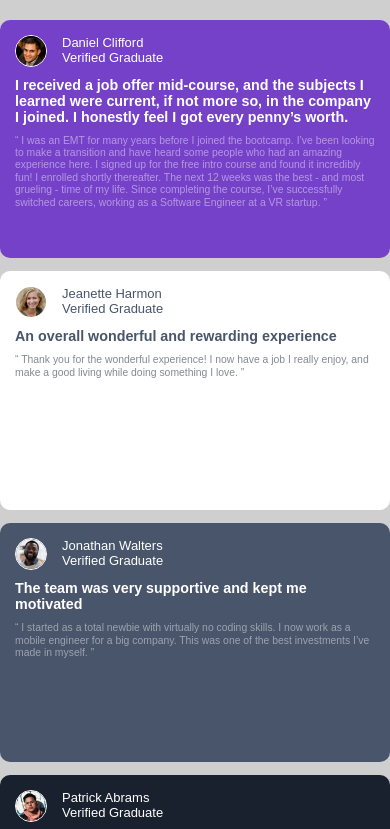
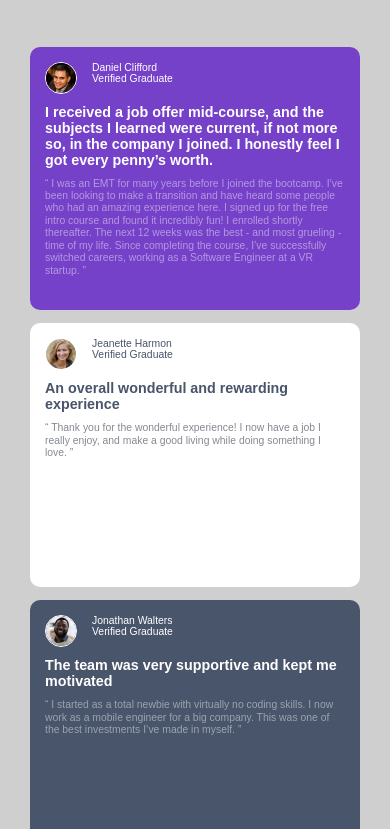
Before and after one commit to KaueACLima/projeto-testimonials-grid-section-main, a plain HTML site: page index.html in a window 390 px wide. Shown: the top 829 px of the page. Drawn offline with Linux system fonts and the light colour scheme.

Commit message:
Update CSS/index.css

```diff
--- a/index.html
+++ b/index.html
@@ -3,7 +3,7 @@
 
 <head>
   <meta charset="UTF-8">
-  <meta name-witness="viewport" content="width=device-width, initial-scale=1.0">
+  <meta name="viewport" content="width=device-width, initial-scale=1.0">
 
   <link rel="icon" type="image/png" sizes="32x32" href="./images/favicon-32x32.png">
 
@@ -19,7 +19,7 @@
 
   <main class="testimonials-content">
 
-    <article class=" area-daniel testimonial">
+    <article class="area-daniel testimonial">
 
       <div class="witness-information">
 
--- a/src/css/index.css
+++ b/src/css/index.css
@@ -11,15 +11,26 @@ body {
 .testimonials-content {
   max-width: 900px;
   margin: 5% auto;
+
   display: grid;
-  justify-content: center;
-  align-content: center;
   grid-template-areas:
     "area-daniel area-daniel area-jonathan area-kira"
     "area-jeanette area-patrick area-patrick area-kira";
   grid-template-columns: repeat(4, 1fr);
   grid-template-rows: 200px 1fr;
   gap: 1em;
+}
+
+@media(max-width: 768px){
+  body{
+    padding: 30px;
+  }
+  .testimonials-content{
+    grid-template-areas: "area-daniel area-jonathan area-kira"
+                         "area-jeanette area-patrick area-kira";
+      grid-template-columns: repeat(3, 1fr);
+    grid-template-rows: 1fr;
+  }
 }
 
 @media (max-width: 425px) {
@@ -124,6 +135,12 @@ body {
   border: 1px solid var(--white);
 }
 
+.witness-information .information .name-witness,
+.witness-information .information .graduate {
+  font-size: 0.8em;
+  font-weight: 500;
+}
+
 .attribution {
   font-size: 11px;
   text-align: center;
```
